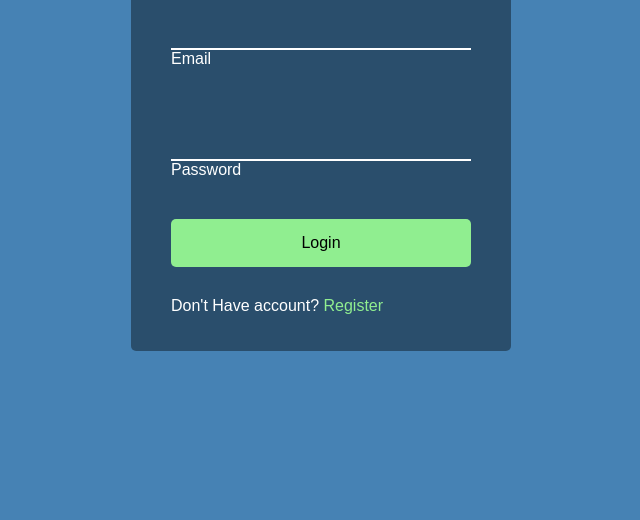
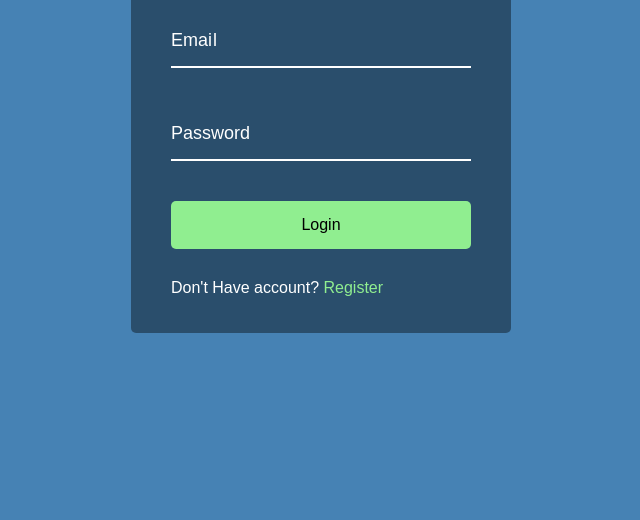
Before and after one commit to alexshanless/formWave, a plain HTML site: page index.html in a window 1280 px wide. Shown: the part 280-800 px from the top of the page, without its empty margins (319-959 px from the left). Drawn offline with Linux system fonts and the light colour scheme; a web font is replaced by a local one.

Commit message:
form done

```diff
--- a/script.js
+++ b/script.js
@@ -0,0 +1,8 @@
+const labels = document.querySelectorAll(".form-control label");
+
+labels.forEach((label) => {
+  label.innerHTML = label.innerText
+    .split("")
+    .map((letter, idx) => `<span style="transition-delay:${idx * 60}ms">${letter}</span>`)
+    .join("");
+});
--- a/style.css
+++ b/style.css
@@ -76,4 +76,24 @@ body {
 .form-control input:focus,
 .form-control input:valid {
   outline: 0;
+  border-bottom-color: lightgreen;
 }
+
+.form-control label {
+  position: absolute;
+  top: 15px;
+  left: 0;
+}
+
+.form-control label span {
+  display: inline-block;
+  font-size: 18px;
+  min-width: 5px;
+  transition: 0.3s cubic-bezier(0.68, -0.55, 0.265, 1.55);
+}
+
+.form-control input:focus + label span,
+.form-control input:valid + label span {
+  color: lightgreen;
+  transform: translateY(-30px);
+}
```
